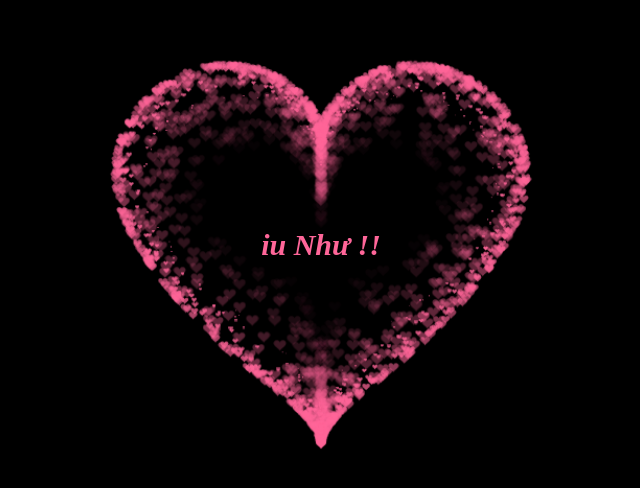
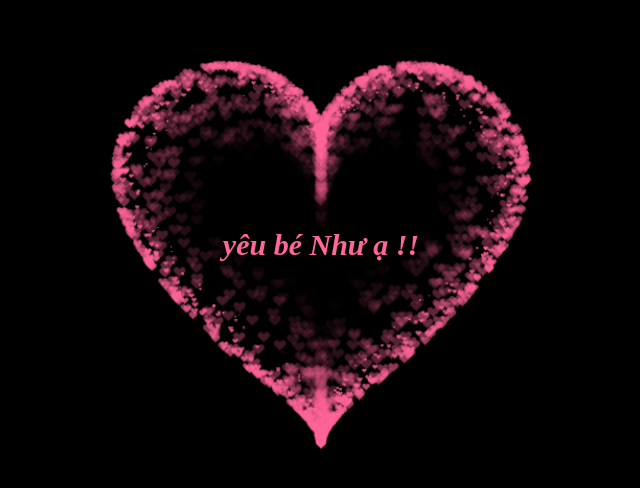
Before and after one commit to Jackie2803/loveusomuch, a plain HTML site: page index.html in a window 1280 px wide. Shown: the part 148-636 px from the top of the page, without its empty margins (319-959 px from the left). Drawn offline with Linux system fonts and the light colour scheme.

Commit message:
Update index.html

```diff
--- a/index.html
+++ b/index.html
@@ -126,6 +126,6 @@ body {
     <canvas id="pinkboard"></canvas>
   </div>
   <script src="./assets/js/script.js"></script>
-  <h2 class="name">iu Như !!</h2>
+  <h2 class="name">yêu bé Như ạ !!</h2>
 </body>
 </html>
```
